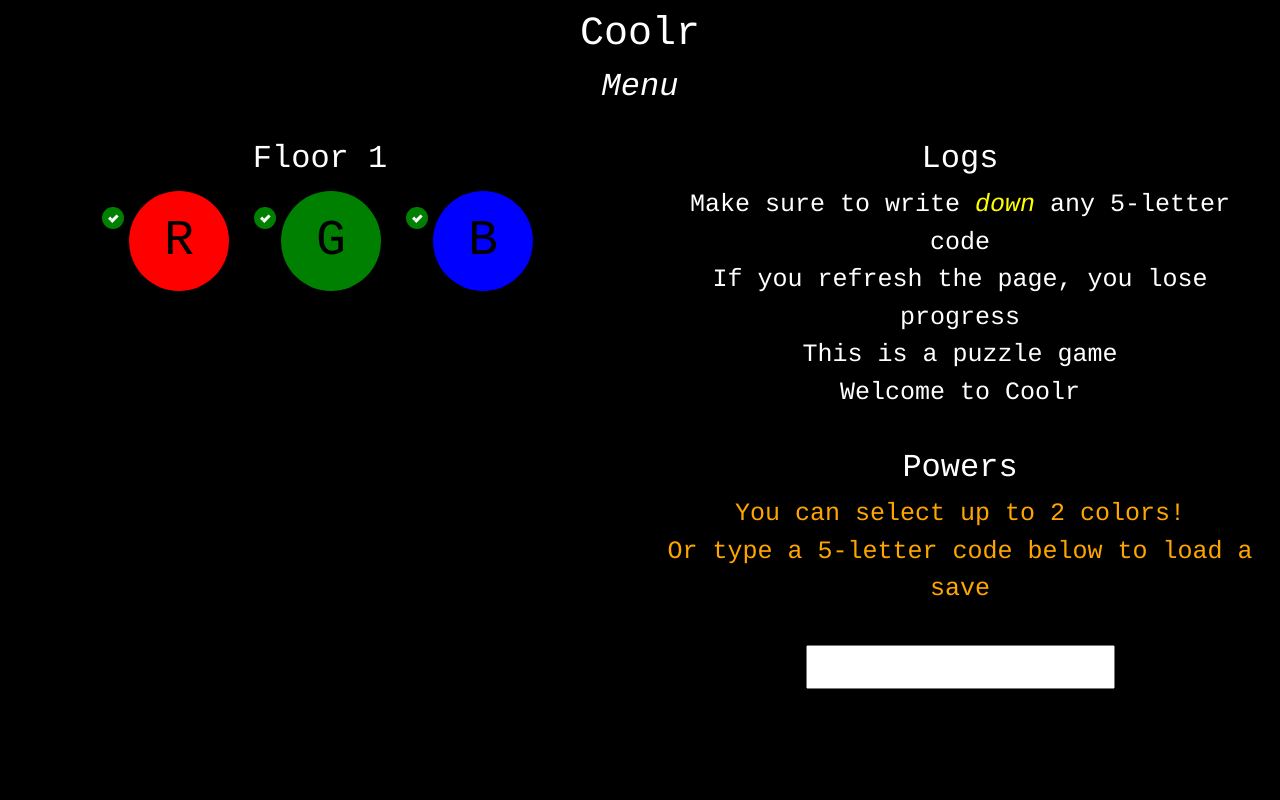
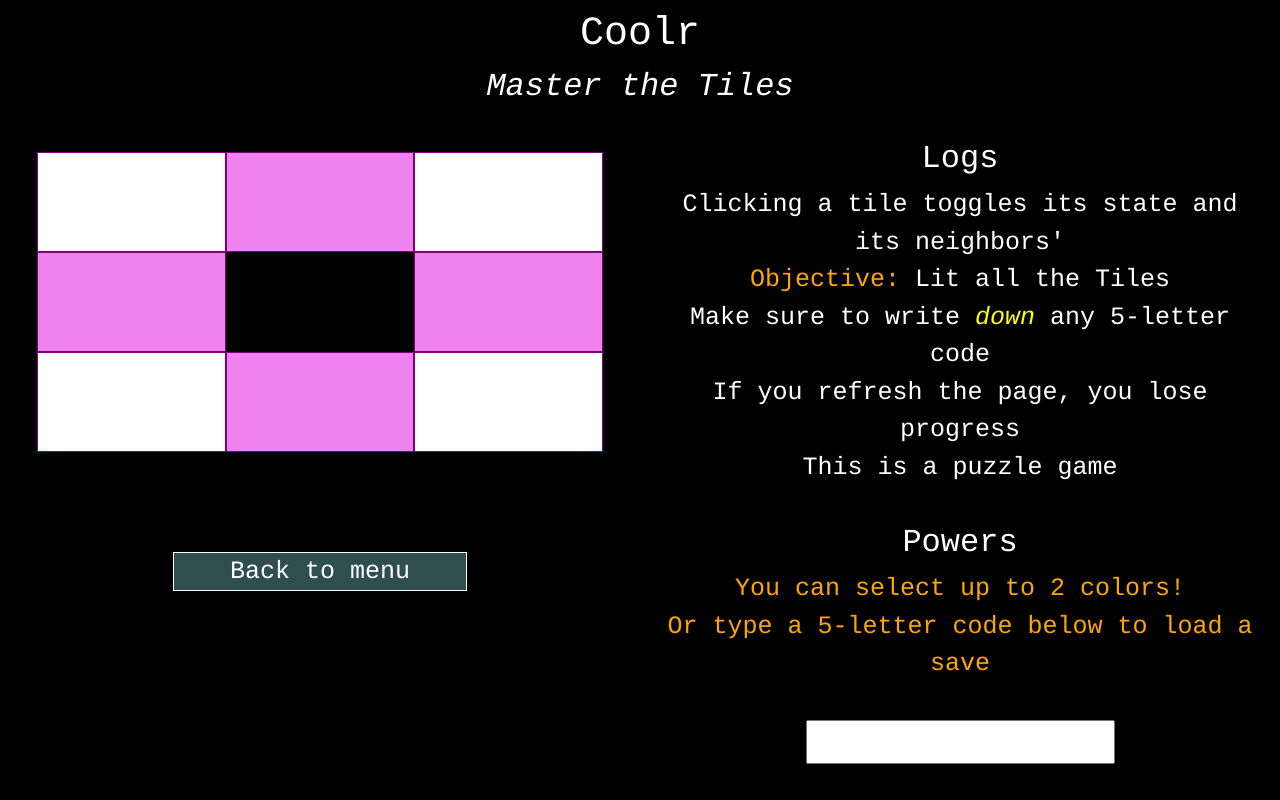
Before and after one commit to sebranly/coolr, a React (Create React App) app: page / in a window 1280 px wide. Built offline with nearby package versions, Linux system fonts and the light colour scheme.

Commit message:
feat: add spyro puzzle

```diff
--- a/src/App.css
+++ b/src/App.css
@@ -243,6 +243,15 @@ body {
   color: red;
 }
 
+.tile {
+  border: 1px solid purple;
+  min-height: 100px;
+}
+
+.tile:hover {
+  cursor: pointer;
+}
+
 .square {
   border: 1px solid white;
 }
--- a/src/App.tsx
+++ b/src/App.tsx
@@ -9,6 +9,7 @@ import { PuzzleSelection } from './components/PuzzleSelection';
 import { Notes } from './components/Notes';
 import { DinoCrisis } from './components/DinoCrisis';
 import { Konami } from './components/Konami';
+import { Spyro } from './components/Spyro';
 import { Zelda } from './components/Zelda';
 
 import classnames from 'classnames';
@@ -36,7 +37,8 @@ const App = () => {
   const [save, setSave] = React.useState(getDefaultSave());
   const [levels, setLevels] = React.useState<Color[]>([]);
   const [level, setLevel] = React.useState<Color | undefined>();
-  const [puzzle, setPuzzle] = React.useState(Puzzle.Menu);
+  // TODO: change
+  const [puzzle, setPuzzle] = React.useState(Puzzle.Spyro);
 
   const onRejectLevel = (level: Color) => () => {
     setLogs([...logs, `Mix colors from floor 1 to access color ${level}`]);
@@ -178,6 +180,9 @@ const App = () => {
             {puzzle === Puzzle.Konami && (
               <Konami logs={logs} setPuzzle={setPuzzle} setLogs={setLogs} setSave={setSave} save={save} />
             )}
+            {puzzle === Puzzle.Spyro && (
+              <Spyro logs={logs} setPuzzle={setPuzzle} setLogs={setLogs} setSave={setSave} save={save} />
+            )}
             {puzzle === Puzzle.Zelda && (
               <Zelda logs={logs} setPuzzle={setPuzzle} setLogs={setLogs} setSave={setSave} save={save} />
             )}
--- /dev/null
+++ b/src/components/Spyro.tsx
@@ -0,0 +1,102 @@
+import * as React from 'react';
+import { Save, Progress, Move, Puzzle } from '../types';
+import classnames from 'classnames';
+import { clone, isEqual } from 'lodash';
+
+export interface SpyroProps {
+  className?: string;
+  logs: string[];
+  setLogs: React.Dispatch<React.SetStateAction<string[]>>;
+  setSave: React.Dispatch<React.SetStateAction<Save>>;
+  save: Save;
+  setPuzzle: React.Dispatch<React.SetStateAction<Puzzle>>;
+}
+
+const Spyro: React.FC<SpyroProps> = (props) => {
+  const { className, setSave, save, setPuzzle, setLogs, logs } = props;
+
+  const [tiles, setTiles] = React.useState([false, true, false, true, true, true, false, true, false]);
+
+  React.useEffect(
+    () => setLogs([...logs, 'Objective: Lit all the Tiles', `Clicking a tile toggles its state and its neighbors'`]),
+    []
+  );
+
+  const onChange = (i: number) => {
+    if (i === 4) return;
+
+    const copyTiles = clone(tiles);
+
+    copyTiles[i] = !copyTiles[i];
+
+    if (i === 0) {
+      copyTiles[1] = !copyTiles[1];
+      copyTiles[3] = !copyTiles[3];
+    } else if (i === 1) {
+      copyTiles[0] = !copyTiles[0];
+      copyTiles[2] = !copyTiles[2];
+    } else if (i === 2) {
+      copyTiles[1] = !copyTiles[1];
+      copyTiles[5] = !copyTiles[5];
+    } else if (i === 3) {
+      copyTiles[0] = !copyTiles[0];
+      copyTiles[6] = !copyTiles[6];
+    } else if (i === 5) {
+      copyTiles[2] = !copyTiles[2];
+      copyTiles[8] = !copyTiles[8];
+    } else if (i === 6) {
+      copyTiles[3] = !copyTiles[3];
+      copyTiles[7] = !copyTiles[7];
+    } else if (i === 7) {
+      copyTiles[6] = !copyTiles[6];
+      copyTiles[8] = !copyTiles[8];
+    } else if (i === 8) {
+      copyTiles[5] = !copyTiles[5];
+      copyTiles[7] = !copyTiles[7];
+    }
+
+    setTiles(copyTiles);
+
+    if (!copyTiles.some((t) => t === false)) {
+      setLogs([...logs, 'All tiles are lit', 'Congrats! Color magenta is completed']);
+      setSave({ ...save, magenta: Progress.Done });
+      setPuzzle(Puzzle.Menu);
+    }
+  };
+
+  const renderRow = (rowIndexes: number[]) => {
+    return (
+      <div className="block flex">
+        {rowIndexes.map((i, index) => {
+          const tile = tiles[i];
+          const isExistingTile = i !== 4;
+          const squareClasses = classnames('inline flex-one', {
+            'bg-white': isExistingTile && !tile,
+            'bg-black': !isExistingTile,
+            'bg-violet': isExistingTile && tile,
+            tile: isExistingTile
+          });
+          return (
+            <div onClick={() => onChange(i)} key={index} className={squareClasses}>
+              {' '}
+            </div>
+          );
+        })}
+      </div>
+    );
+  };
+
+  const renderTiles = () => {
+    return (
+      <div className="margin-bottom tiles">
+        {renderRow([0, 1, 2])}
+        {renderRow([3, 4, 5])}
+        {renderRow([6, 7, 8])}
+      </div>
+    );
+  };
+
+  return <div className="flex-one margin">{renderTiles()}</div>;
+};
+
+export { Spyro };
--- a/src/types.ts
+++ b/src/types.ts
@@ -28,6 +28,7 @@ export enum Puzzle {
   DinoCrisis = 'dinoCrisis',
   Konami = 'konami',
   Menu = 'menu',
+  Spyro = 'spyro',
   Zelda = 'zelda'
 }
 
--- a/src/utils/index.ts
+++ b/src/utils/index.ts
@@ -129,39 +129,6 @@ const getPowerLogs = (save: Save) => {
   return [MIX_ONE_COLOR_MSG, currentCode, codeMsg];
 };
 
-const getPuzzleColor = (level: Color) => {
-  const { Red, Green, Blue, Magenta, Yellow, Cyan, White } = Color;
-  const { Menu, DinoCrisis, Konami, Zelda } = Puzzle;
-
-  switch (level) {
-    case Blue:
-      return Konami;
-    case Green:
-      return DinoCrisis;
-    case Red:
-      return Zelda;
-    default:
-      return Menu;
-  }
-};
-
-const getPuzzleText = (puzzle: Puzzle) => {
-  const { Menu, DinoCrisis, Konami, Zelda } = Puzzle;
-
-  switch (puzzle) {
-    case Menu:
-      return 'Menu';
-    case DinoCrisis:
-      return 'Gay Pride';
-    case Konami:
-      return 'Be like Konami';
-    case Zelda:
-      return 'Random Chest';
-    default:
-      return 'Puzzle';
-  }
-};
-
 const getRoomColor = (room: number) => {
   if (room < 3) return Color.Green;
   if (room < 5) return Color.Blue;
@@ -189,6 +156,43 @@ const getRupeesColor = (rupees: number) => {
   if (rupees === 50) return RupeeColor.Purple;
 };
 
+const getPuzzleColor = (level: Color) => {
+  const { Red, Green, Blue, Magenta, Yellow, Cyan, White } = Color;
+  const { Menu, DinoCrisis, Konami, Zelda, Spyro } = Puzzle;
+
+  switch (level) {
+    case Blue:
+      return Konami;
+    case Green:
+      return DinoCrisis;
+    case Red:
+      return Zelda;
+    case Magenta:
+      return Spyro;
+    default:
+      return Menu;
+  }
+};
+
+const getPuzzleText = (puzzle: Puzzle) => {
+  const { Menu, DinoCrisis, Konami, Spyro, Zelda } = Puzzle;
+
+  switch (puzzle) {
+    case Menu:
+      return 'Menu';
+    case DinoCrisis:
+      return 'Gay Pride';
+    case Konami:
+      return 'Be like Konami';
+    case Spyro:
+      return 'Master the Tiles';
+    case Zelda:
+      return 'Random Chest';
+    default:
+      return 'Puzzle';
+  }
+};
+
 export {
   getPlural,
   getRandomInt,
```
